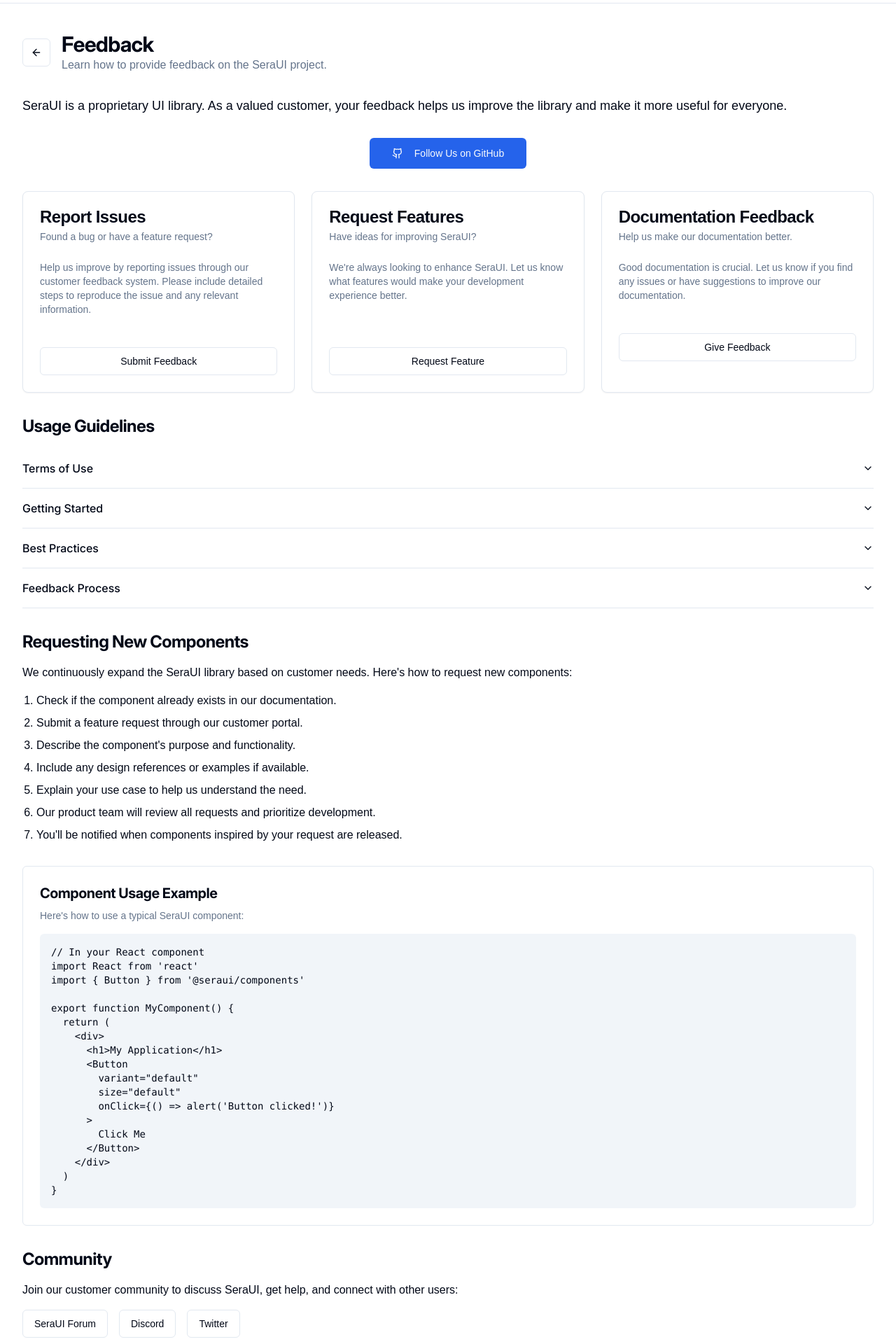
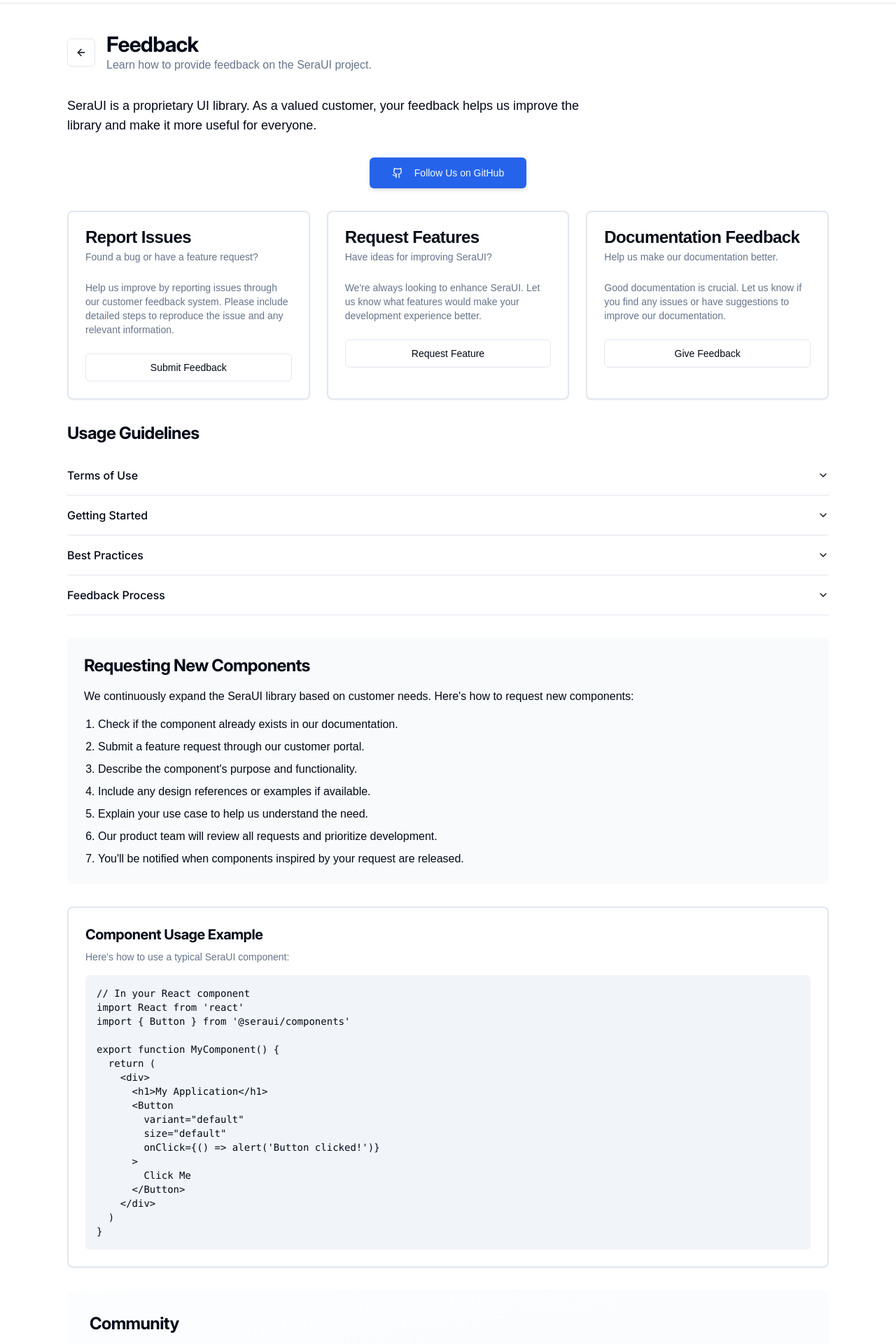
Before and after one commit to Sera-Corporation/Sera-UI, a Next.js app: page /contribute in a window 1280 px wide. Shown: the part 60-1980 px from the top of the page at 70% size. Built offline with nearby package versions, Linux system fonts and the light colour scheme; a web font is replaced by a local one.

Commit message:
Enhanced Home Page

```diff
--- a/app/contribute/page.tsx
+++ b/app/contribute/page.tsx
@@ -13,7 +13,7 @@ export const metadata: Metadata = {
 
 export default function ContributePage() {
   return (
-    <div className="container py-10">
+    <div className="container max-w-6xl py-10">
       <div className="flex items-center gap-4 pb-8">
         <Button variant="outline" size="icon" asChild>
           <Link href="/">
@@ -28,12 +28,12 @@ export default function ContributePage() {
       </div>
 
       <div className="space-y-8">
-        <p className="text-lg">
+        <p className="text-lg max-w-3xl">
           SeraUI is a proprietary UI library. As a valued customer, your feedback helps us improve the library and make it more useful for everyone.
         </p>
 
-        <div className="flex justify-center">
-          <Button size="lg" asChild>
+        <div className="flex justify-center mb-12">
+          <Button size="lg" className="shadow-md hover:shadow-lg transition-shadow" asChild>
             <a href="https://github.com/bigyanadk07" target="_blank" rel="noopener noreferrer">
               <Github className="mr-2 h-5 w-5" />
               Follow Us on GitHub
@@ -42,13 +42,13 @@ export default function ContributePage() {
         </div>
 
         <div className="grid gap-6 md:grid-cols-2 lg:grid-cols-3">
-          <Card>
+          <Card className="border-2 hover:shadow-md transition-all">
             <CardHeader>
               <CardTitle>Report Issues</CardTitle>
               <CardDescription>Found a bug or have a feature request?</CardDescription>
             </CardHeader>
             <CardContent>
-              <p className="text-sm text-muted-foreground mb-5">
+              <p className="text-sm text-muted-foreground">
                 Help us improve by reporting issues through our customer feedback system. Please include detailed steps to reproduce
                 the issue and any relevant information.
               </p>
@@ -62,13 +62,13 @@ export default function ContributePage() {
             </CardFooter>
           </Card>
 
-          <Card>
+          <Card className="border-2 hover:shadow-md transition-all">
             <CardHeader>
               <CardTitle>Request Features</CardTitle>
               <CardDescription>Have ideas for improving SeraUI?</CardDescription>
             </CardHeader>
             <CardContent>
-              <p className="text-sm text-muted-foreground mb-10">
+              <p className="text-sm text-muted-foreground">
                 We're always looking to enhance SeraUI. Let us know what features would make your development experience better.
               </p>
             </CardContent>
@@ -81,13 +81,13 @@ export default function ContributePage() {
             </CardFooter>
           </Card>
 
-          <Card>
+          <Card className="border-2 hover:shadow-md transition-all">
             <CardHeader>
               <CardTitle>Documentation Feedback</CardTitle>
               <CardDescription>Help us make our documentation better.</CardDescription>
             </CardHeader>
             <CardContent>
-              <p className="text-sm text-muted-foreground mb-5">
+              <p className="text-sm text-muted-foreground">
                 Good documentation is crucial. Let us know if you find any issues or have suggestions to improve our documentation.
               </p>
             </CardContent>
@@ -101,7 +101,7 @@ export default function ContributePage() {
           </Card>
         </div>
 
-        <div className="space-y-4">
+        <div className="space-y-4 mt-12">
           <h2 className="text-2xl font-bold tracking-tight">Usage Guidelines</h2>
           <Accordion type="single" collapsible className="w-full">
             <AccordionItem value="item-1">
@@ -158,7 +158,7 @@ export default function ContributePage() {
           </Accordion>
         </div>
 
-        <div className="space-y-4">
+        <div className="space-y-4 bg-muted/50 p-6 rounded-lg mt-10">
           <h2 className="text-2xl font-bold tracking-tight">Requesting New Components</h2>
           <p>
             We continuously expand the SeraUI library based on customer needs. Here's how to request new components:
@@ -174,11 +174,11 @@ export default function ContributePage() {
           </ol>
         </div>
 
-        <div className="rounded-md border p-6">
+        <div className="rounded-lg border-2 p-6 bg-card shadow-sm mt-10">
           <h2 className="text-xl font-bold tracking-tight">Component Usage Example</h2>
           <p className="mt-2 text-sm text-muted-foreground">Here's how to use a typical SeraUI component:</p>
           <div className="mt-4 rounded-md bg-muted p-4">
-            <pre className="text-sm">
+            <pre className="text-sm overflow-x-auto whitespace-pre-wrap break-words">
               <code>{`// In your React component
 import React from 'react'
 import { Button } from '@seraui/components'
@@ -201,21 +201,21 @@ export function MyComponent() {
           </div>
         </div>
 
-        <div className="space-y-4">
+        <div className="space-y-4 mt-12 bg-gradient-to-br from-muted/20 to-muted/40 p-8 rounded-xl">
           <h2 className="text-2xl font-bold tracking-tight">Community</h2>
           <p>Join our customer community to discuss SeraUI, get help, and connect with other users:</p>
-          <div className="flex flex-wrap gap-4">
-            <Button variant="outline" asChild>
+          <div className="flex flex-wrap gap-4 mt-6">
+            <Button variant="outline" className="bg-card hover:bg-background transition-colors" asChild>
               <a href="https://forum.seraui.com" target="_blank" rel="noopener noreferrer">
                 SeraUI Forum
               </a>
             </Button>
-            <Button variant="outline" asChild>
+            <Button variant="outline" className="bg-card hover:bg-background transition-colors" asChild>
               <a href="https://discord.gg/BNa2V7YQ" target="_blank" rel="noopener noreferrer">
                 Discord
               </a>
             </Button>
-            <Button variant="outline" asChild>
+            <Button variant="outline" className="bg-card hover:bg-background transition-colors" asChild>
               <a href="https://x.com/SeraUICorp" target="_blank" rel="noopener noreferrer">
                 Twitter
               </a>
```
